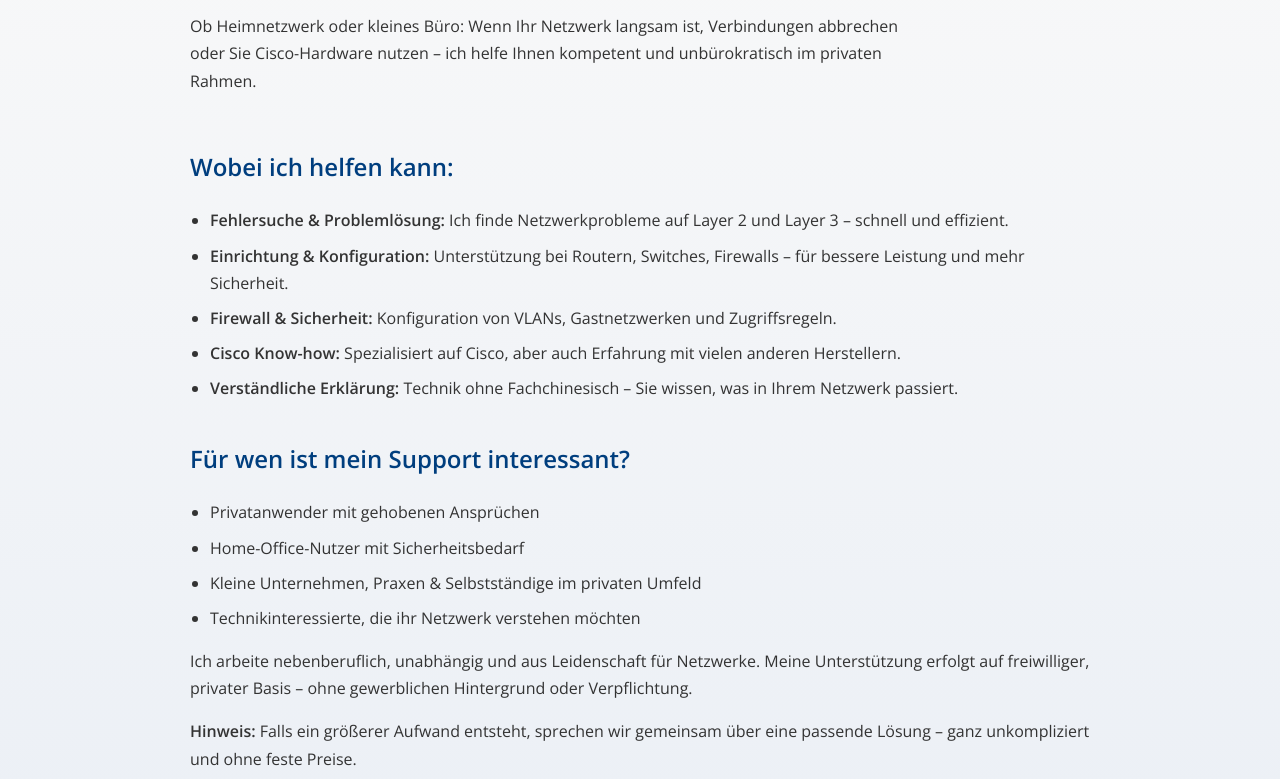
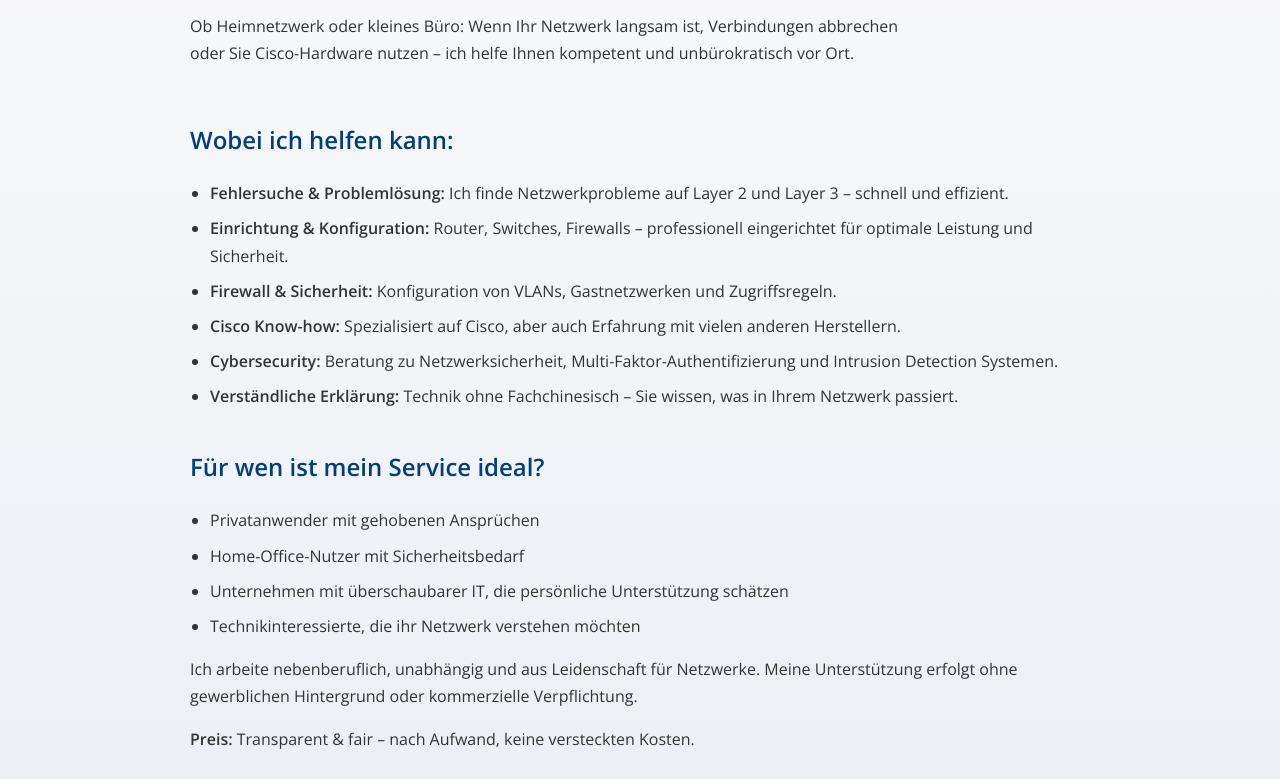
Before and after one commit to OC-ITS/oc-its.github.io, a plain HTML site: page index.html in a window 1280 px wide. Shown: the part 173-952 px from the top of the page. Drawn offline with nearby package versions, Linux system fonts and the light colour scheme.

Commit message:
Update index.html

```diff
--- a/index.html
+++ b/index.html
@@ -114,7 +114,7 @@
   <div class="header-container">
     <div class="header-text">
       <h1>Netzwerkhilfe in Kiel – zuverlässig & persönlich</h1>
-      <p>Ob Heimnetzwerk oder kleines Büro: Wenn Ihr Netzwerk langsam ist, Verbindungen abbrechen oder Sie Cisco-Hardware nutzen – ich helfe Ihnen kompetent und unbürokratisch im privaten Rahmen.</p>
+      <p>Ob Heimnetzwerk oder kleines Büro: Wenn Ihr Netzwerk langsam ist, Verbindungen abbrechen oder Sie Cisco-Hardware nutzen – ich helfe Ihnen kompetent und unbürokratisch vor Ort.</p>
     </div>
     <img src="Netzwerk.png" alt="Netzwerkübersicht" class="header-image">
   </div>
@@ -122,28 +122,28 @@
   <h2>Wobei ich helfen kann:</h2>
   <ul>
     <li><strong>Fehlersuche & Problemlösung:</strong> Ich finde Netzwerkprobleme auf Layer 2 und Layer 3 – schnell und effizient.</li>
-    <li><strong>Einrichtung & Konfiguration:</strong> Unterstützung bei Routern, Switches, Firewalls – für bessere Leistung und mehr Sicherheit.</li>
+    <li><strong>Einrichtung & Konfiguration:</strong> Router, Switches, Firewalls – professionell eingerichtet für optimale Leistung und Sicherheit.</li>
     <li><strong>Firewall & Sicherheit:</strong> Konfiguration von VLANs, Gastnetzwerken und Zugriffsregeln.</li>
     <li><strong>Cisco Know-how:</strong> Spezialisiert auf Cisco, aber auch Erfahrung mit vielen anderen Herstellern.</li>
+    <li><strong>Cybersecurity:</strong> Beratung zu Netzwerksicherheit, Multi-Faktor-Authentifizierung und Intrusion Detection Systemen.</li>
     <li><strong>Verständliche Erklärung:</strong> Technik ohne Fachchinesisch – Sie wissen, was in Ihrem Netzwerk passiert.</li>
   </ul>
 
-  <h2>Für wen ist mein Support interessant?</h2>
+  <h2>Für wen ist mein Service ideal?</h2>
   <ul>
     <li>Privatanwender mit gehobenen Ansprüchen</li>
     <li>Home-Office-Nutzer mit Sicherheitsbedarf</li>
-    <li>Kleine Unternehmen, Praxen & Selbstständige im privaten Umfeld</li>
+    <li>Unternehmen mit überschaubarer IT, die persönliche Unterstützung schätzen</li>
     <li>Technikinteressierte, die ihr Netzwerk verstehen möchten</li>
   </ul>
 
-  <p>Ich arbeite nebenberuflich, unabhängig und aus Leidenschaft für Netzwerke. Meine Unterstützung erfolgt auf freiwilliger, privater Basis – ohne gewerblichen Hintergrund oder Verpflichtung.</p>
+  <p>Ich arbeite nebenberuflich, unabhängig und aus Leidenschaft für Netzwerke. Meine Unterstützung erfolgt ohne gewerblichen Hintergrund oder kommerzielle Verpflichtung.</p>
 
-  <p><strong>Hinweis:</strong> Falls ein größerer Aufwand entsteht, sprechen wir gemeinsam über eine passende Lösung – ganz unkompliziert und ohne feste Preise.</p>
+  <p><strong>Preis:</strong> Transparent & fair – nach Aufwand, keine versteckten Kosten.</p>
 
   <footer>
     <a href="mailto:OC-ITS@protonmail.com" class="contact-button">Jetzt Kontakt aufnehmen</a>
     <p>© 2025 – Netzwerkhilfe Kiel</p>
-    <p>Keine Cookies. Kein Tracking. Keine Werbung.</p>
   </footer>
 </body>
 </html>
```
